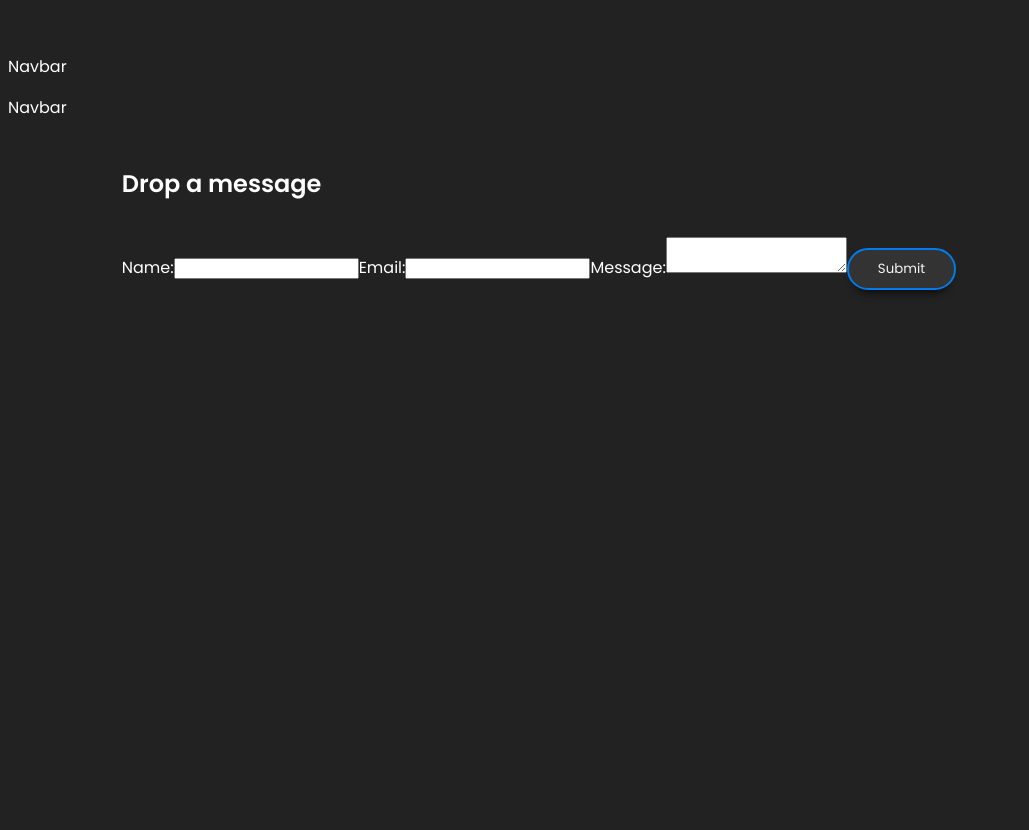
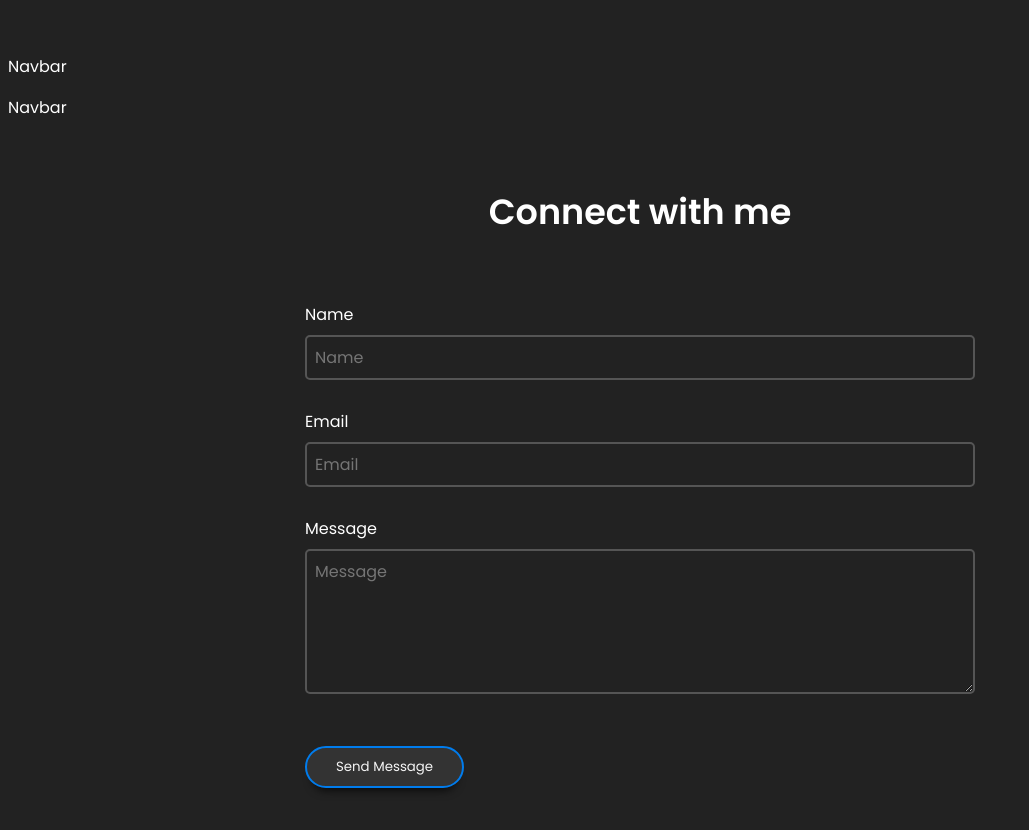
Before and after one commit to meetakshi253/Meetakshis-Portfolio, a React (Create React App) app: page / in a window 1280 px wide. Shown: the part 580-1410 px from the top of the page, without its empty margins (0-1029 px from the left). Before the commit the page ends 888 px from the top, so only its background shows below. Built offline with nearby package versions, Linux system fonts and the light colour scheme.

Commit message:
Add Contact section

```diff
--- a/src/components/Contact.js
+++ b/src/components/Contact.js
@@ -1,56 +1,157 @@
-import React from "react"
+import React, {Component} from "react"
+import FormComponent from "./FormComponent"
 
-function Contact()
-{return (
-   <section id="contact" className="content">
-       <div className="container2">
-         <form
-         netlify
-         name="contact"
-         className="contact-form"
-         >
-             <h2 className="contact-form-header">
-                Drop a message
-             </h2>
-             <div className="contact-form-fields">
-                 <label htmlFor="name">
-                     Name:
-                    <input
-                    type= "text"
-                    id="name"
-                    name="name">
-                    </input>
-                 </label>
+function encode(data) {
+    return Object.keys(data)
+      .map(
+        (key) => encodeURIComponent(key) + "=" + encodeURIComponent(data[key])
+      )
+      .join("&");
+  }
 
-                 <label htmlFor="email">
-                     Email:
-                    <input
-                    type= "email"
-                    id="email"
-                    name="email">
-                    </input>
-                 </label>
 
-                 <label htmlFor="message">
-                    Message:
-                    <textarea
-                    id="message"
-                    name="message">
-                    </textarea>
-                 </label>
+class Contact extends Component
+{
+    constructor()
+    {
+        super()
+        this.state = {
+            name:'',
+            email:'',
+            message:''
+        }
+        this.handleChange = this.handleChange.bind(this)
+        this.handleSubmit = this.handleSubmit.bind(this)
+    }
 
-                 <button className="btn"
-                     type="submit">
-                         Submit
-                 </button>
+    handleChange(event)
+    {
+        const {name, value} = event.target
+        this.setState({[name]:value})
+    }
 
-             </div>
-         </form>
-       </div>
+    handleSubmit(e) {
+        e.preventDefault();
 
-   </section>
-)
+        const status = this.state.email.length>0 && this.state.name.length>0 && this.state.message.length>0
+        if(!status)
+        {
+            alert("Fill all entries")
+            return
+        }
+
+        fetch("/", {
+          method: "POST",
+          headers: { "Content-Type": "application/x-www-form-urlencoded" },
+          body: encode({ "form-name": "contact", ...this.state}),
+        })
+          .then(() => alert("Message sent!"))
+          .catch((error) => alert(error));
+      }
+
+    render() {
+        return (
+        <section id="Contact" className="content">
+            <div className="contact-container">
+                <h1 className="section-title">
+                    Connect with me
+                </h1>
+        <div className="container">
+        <FormComponent
+        handleChange={this.handleChange}
+        handleSubmit={this.handleSubmit}
+        data={this.state}
+        />
+        </div>
+        </div>
+        </section>
+        )
+    }
 }
 
+export default Contact
 
-export default Contact;
+// function Contact(props)
+
+// {
+//     const [values, setValues] = useState({
+//         name: '',
+//         email: '',
+//         message:'',
+//     });
+
+//     function validateForm()
+//     {
+//         return values.email.length>0 && values.name.length>0 && values.message.length>0
+//     }
+
+//     function handleSubmit(event)
+//     {
+//         const status = validateForm()
+//         if(!status)
+//             return
+//         event.preventDefault();
+//         alert("submitting")
+//     }
+
+//     return (
+
+//    <section id="contact" className="content">
+//        <div className="container2">
+//          <form
+//          netlify
+//          name="contact"
+//          className="contact-form"
+//          onSubmit={handleSubmit}
+//          >
+//              <h2 className="contact-form-header">
+//                 Drop a message
+//              </h2>
+//              <div className="contact-form-fields">
+//                  <label htmlFor="name">
+//                      Name:
+//                     <input
+//                     type= "text"
+//                     id="name"
+//                     name="name"
+//                     value={values.name}
+//                     onChange={e=> setValues(e.values.name)}>
+//                     </input>
+//                  </label>
+
+//                  <label htmlFor="email">
+//                      Email:
+//                     <input
+//                     type= "email"
+//                     id="email"
+//                     name="email"
+//                     value={values.email}
+//                     onChange={e=> setValues(e.values.email)}>
+//                     </input>
+//                  </label>
+
+//                  <label htmlFor="message">
+//                     Message:
+//                     <textarea
+//                     id="message"
+//                     name="message"
+//                     value={values.message}
+//                     onChange={e=> setValues(e.values.message)}>
+//                     </textarea>
+//                  </label>
+
+//                  <button className="btn"
+//                      type="submit">
+//                          Submit
+//                  </button>
+
+//              </div>
+//          </form>
+//        </div>
+
+//    </section>
+// )
+// }
+
+
+// export default Contact;
--- /dev/null
+++ b/src/components/FormComponent.js
@@ -0,0 +1,47 @@
+export default function FormComponent(prop)
+{
+  return (
+        <form name="contact" onSubmit={prop.handleSubmit}>
+            <label for="name">
+                Name</label>
+                <br/>
+           <input type="textbox"
+            value={prop.data.name}
+            name="name"
+            placeholder="Name"
+            className="form-item"
+            id="name"
+            onChange={prop.handleChange}
+            />
+
+           <br />
+
+           <label for="email">
+               Email</label>
+               <br/>
+            <input type="email"
+            placeholder="Email"
+            name="email"
+            id="email"
+            className="form-item"
+            value={prop.data.email}
+            onChange={prop.handleChange}
+            />
+
+            <br />
+
+            <label for="message">
+                Message</label>
+                <br/>
+            <textarea placeholder="Message"
+            rows="5"
+            className="form-item"
+            id="message"
+            onChange={prop.handleChange}/>
+            <br />
+
+        <button className="btn">Send Message</button>
+
+        </form>
+)
+}
--- a/src/components/Navbar.js
+++ b/src/components/Navbar.js
@@ -30,7 +30,7 @@ function Navbar()
             </nav>
             <nav>
 
-            <a href="#About" className="nav-item">
+            <a href="#Contact" className="nav-item">
                 Contact
             </a>
 
--- a/src/index.css
+++ b/src/index.css
@@ -133,3 +133,55 @@ header{
   width: 82%;
   padding: 10px;
 }
+
+
+.form-item
+{
+  -webkit-writing-mode: horizontal-tb !important;
+    text-rendering: auto;
+  width: 650px;
+  font-weight: 400;
+  font-family: poppins;
+  font-size: 1em;
+  background-color: transparent;
+  border: 2px solid #bfbfbf;
+  border-color: #555;
+  color: #d5d5d5;
+  display: block;
+  border-radius: 5px;
+  padding: 8px;
+  box-shadow: none;
+  margin:0;
+  transition: border-color .15s ease-in-out,box-shadow .15s ease-in-out;
+}
+
+.form-item:focus{
+  outline:none;
+  color: #d5d5d5;
+  border:2px solid #007ced;
+  transition: .4s width ease-in-out;
+  transition: border-color .30s ease-in-out,box-shadow .15s ease-in-out;
+}
+
+label{
+  display: block;
+  margin-top: 4px;
+  margin-bottom: -17px;
+}
+
+.section-title
+{
+  font-size: 35px;
+  font-weight: 600;
+  padding: 10px;
+  margin-bottom: 50px;
+}
+
+.contact-container
+{
+  display: flex;
+  flex-direction: column;
+  align-items: center;
+  justify-content: center;
+  margin-bottom: 40px;;
+}
```
